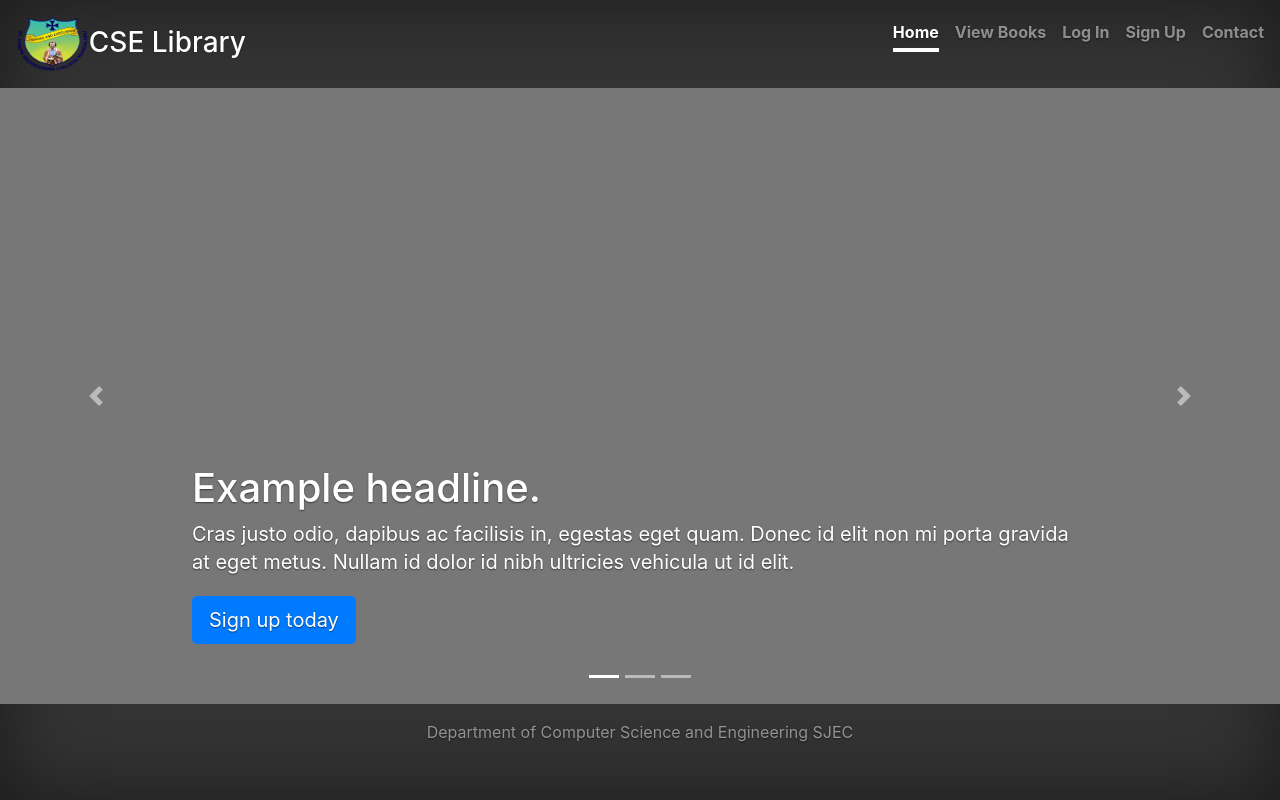
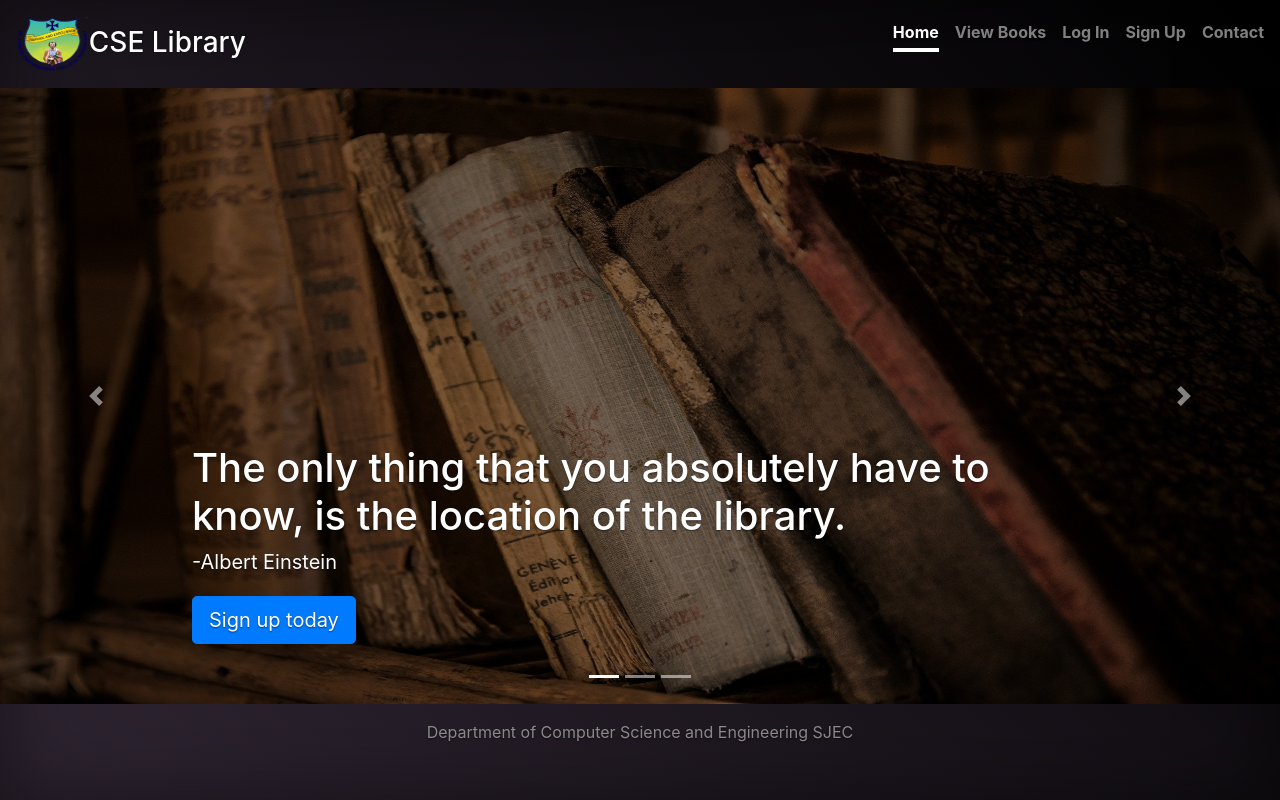
Before and after one commit to WinstonPais/CSDepartmentLib, a Django app: page / in a window 1280 px wide. Run offline with Django 3.2, Linux system fonts and the light colour scheme; some libraries are stand-ins or nearby versions.

Commit message:
added quotes and pictures to the index page

```diff
--- a/CSDepartmentLib/settings.py
+++ b/CSDepartmentLib/settings.py
@@ -80,7 +80,7 @@ DATABASES = {
         'ENGINE': 'django.db.backends.postgresql',
         'NAME': 'csDepLib',
         'USER':'postgres',
-        'PASSWORD':'qwerty12345',
+        'PASSWORD':'',
         'HOST':'localhost',
         'PORT':'5432'
     }
--- a/template/mainapp/contact.html
+++ b/template/mainapp/contact.html
@@ -38,11 +38,13 @@
         </nav>
       </div>
     </header>
-    <div class="card center" style="width: 18rem;background-color:#333333;">
+    <div class="card center" style="width: 18rem;background-color:#333333;border-color: white;">
       <div class="card-body">
         <h5 class="card-title">Winston Sebastian Pais</h5>
         <h6 class="card-subtitle mb-2 text-muted">Website Developer</h6>
+        <br>
         <h6 class="card-subtitle mb-2 text-muted">17cs124.winston@sjec.ac.in</h6>
+        <br>
         <p class="card-text">To report an issue go to the below link</p>
         <a href="https://github.com/WinstonPais/CSDepartmentLib/issues" class="card-link">Issues (github)</a>
       </div>
--- a/template/mainapp/index.html
+++ b/template/mainapp/index.html
@@ -17,7 +17,7 @@
 
     </style>
   </head>
-  <body class="text-center" style="box-shadow: inset 0 0 5rem rgba(0, 0, 0, .5);">
+  <body class="text-center" style="box-shadow: inset 0 0 5rem rgba(0, 0, 0, .5);background: linear-gradient(45deg, #2f2533 0%, #000000 100%);">
     <div class="d-flex w-100 h-100 mx-auto flex-column">
       <!-- <div class="cover-container"> -->
         <header class="p-3">
@@ -45,32 +45,30 @@
           </ol>
           <div class="carousel-inner">
             <div class="carousel-item active">
-              <svg class="bd-placeholder-img" width="100%" height="100%" xmlns="http://www.w3.org/2000/svg" preserveAspectRatio="xMidYMid slice" focusable="false" role="img"><rect width="100%" height="100%" fill="#777"></rect></svg>
+              <img class="bd-placeholder-img" width="100%" height="100%" src="{% static 'images/book1.jpg' %}" style="filter: brightness(50%);"  preserveAspectRatio="xMidYMid slice" focusable="false" alt="book1">
               <div class="container">
                 <div class="carousel-caption text-left">
-                  <h1>Example headline.</h1>
-                  <p>Cras justo odio, dapibus ac facilisis in, egestas eget quam. Donec id elit non mi porta gravida at eget metus. Nullam id dolor id nibh ultricies vehicula ut id elit.</p>
-                  <p><a class="btn btn-lg btn-primary" href="#" role="button">Sign up today</a></p>
+                  <h1>The only thing that you absolutely have to know, is the location of the library.</h1>
+                  <p>-Albert Einstein</p>
+                  <p><a class="btn btn-lg btn-primary" href="{% url 'mainapp:SignUpPage' %}" role="button">Sign up today</a></p>
                 </div>
               </div>
             </div>
             <div class="carousel-item">
-              <svg class="bd-placeholder-img" width="100%" height="100%" xmlns="http://www.w3.org/2000/svg" preserveAspectRatio="xMidYMid slice" focusable="false" role="img"><rect width="100%" height="100%" fill="#777"></rect></svg>
+              <img class="bd-placeholder-img" width="100%" height="100%" src="{% static 'images/book2.jpg' %}" style="filter: brightness(50%);"  preserveAspectRatio="xMidYMid slice" focusable="false" alt="book2">
               <div class="container">
                 <div class="carousel-caption">
-                  <h1>Another example headline.</h1>
-                  <p>Cras justo odio, dapibus ac facilisis in, egestas eget quam. Donec id elit non mi porta gravida at eget metus. Nullam id dolor id nibh ultricies vehicula ut id elit.</p>
-                  <p><a class="btn btn-lg btn-primary" href="#" role="button">Learn more</a></p>
+                  <p><a class="btn btn-lg btn-primary" href="{% url 'mainapp:LogInPage' %}" role="button">Log In</a></p>
                 </div>
               </div>
             </div>
             <div class="carousel-item">
-              <svg class="bd-placeholder-img" width="100%" height="100%" xmlns="http://www.w3.org/2000/svg" preserveAspectRatio="xMidYMid slice" focusable="false" role="img"><rect width="100%" height="100%" fill="#127"></rect></svg>
+              <img class="bd-placeholder-img" width="100%" height="100%" src="{% static 'images/book3.jpg' %}" style="filter: brightness(50%);"  preserveAspectRatio="xMidYMid slice" focusable="false" alt="book3">
               <div class="container">
                 <div class="carousel-caption text-right">
-                  <h1>One more for good measure.</h1>
-                  <p>Cras justo odio, dapibus ac facilisis in, egestas eget quam. Donec id elit non mi porta gravida at eget metus. Nullam id dolor id nibh ultricies vehicula ut id elit.</p>
-                  <p><a class="btn btn-lg btn-primary" href="#" role="button">Browse gallery</a></p>
+                  <h1>Nothing is pleasanter than exploring a library.</h1>
+                  <p>-Walter Savage Landor</p>
+                  <p><a class="btn btn-lg btn-primary" href="{% url 'mainapp:viewAllPage' %}" role="button">Explore Books</a></p>
                 </div>
               </div>
             </div>
```
Also changed, not shown: static/images/book1.jpg (added), static/images/book2.jpg (added), static/images/book3.jpg (added).
